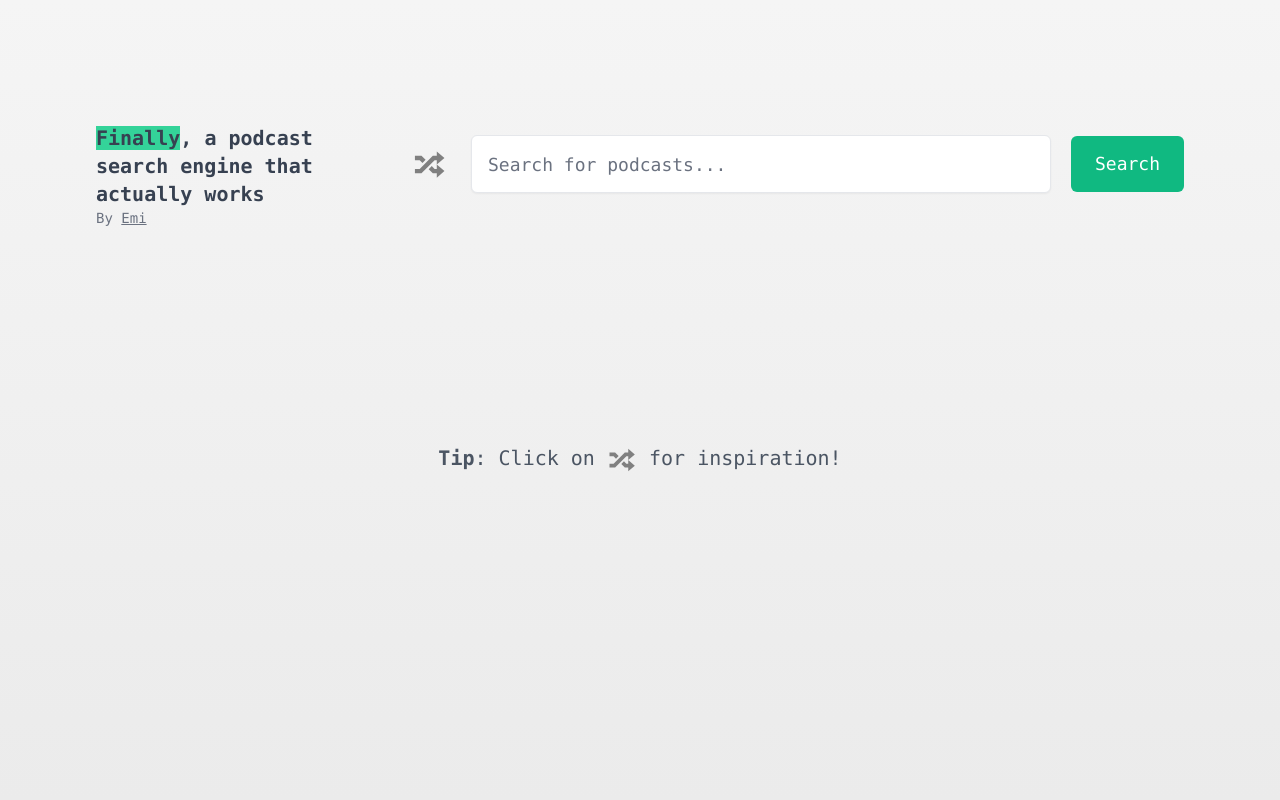
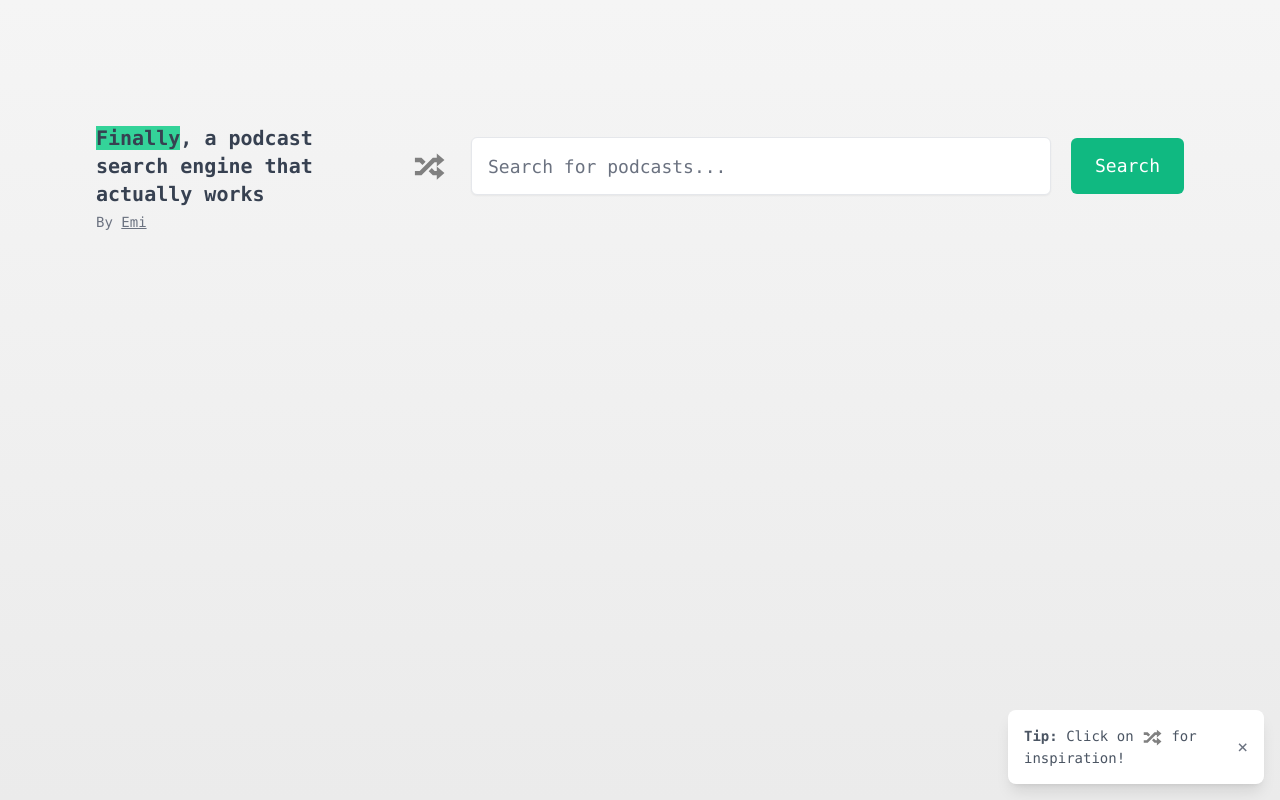
Before and after one commit to technoabsurdist/find-good-podcasts, a Next.js app: page / in a window 1280 px wide. Built offline with nearby package versions, Linux system fonts and the light colour scheme.

Commit message:
Testing Route and UI changes

```diff
--- /dev/null
+++ b/src/app/api/testing/route.ts
@@ -0,0 +1,27 @@
+import { NextResponse } from 'next/server'
+import { Result } from '@/components/search';
+
+export async function GET(request: Request) {
+    return NextResponse.json({
+        message: "Server running :)"
+    });
+}
+
+export async function POST(req: Request) {
+    const body = await req.json();
+
+    // make a fake response
+    const fakeResponse: Result = {
+        author: null,
+        id: "https://open.spotify.com/episode/1xesVhrRcngCAqK5BmEbvf",
+        publishedDate: "",
+        title: "A.I Could Solve Some of Humanity's Problems. It Already Has.",
+        url: "https://open.spotify.com/episode/1xesVhrRcngCAqK5BmEbvf",
+        score: 0.0,
+        highlights: ["Since the release of ChatGPT, huge amounts of attention and funding have been directed toward chatbots. ", "These A.I. systems are trained on copious amounts of human-generated data and designed to predict the next word in a given sentence. "]
+    };
+    const response: Result[] = Array(12).fill(fakeResponse)
+
+
+    return new NextResponse(JSON.stringify(response));
+}
--- a/src/app/globals.css
+++ b/src/app/globals.css
@@ -25,3 +25,19 @@ body {
     )
     rgb(var(--background-start-rgb));
 }
+
+.z-10 {
+  display: flex;
+  flex-wrap: nowrap; /* Ensures no wrapping occurs at base level */
+  justify-content: space-between; /* Aligns children on opposite ends */
+}
+
+@media (max-width: 900px) {
+  .z-10 {
+    flex-direction: column; /* Stacks children vertically on small screens */
+  }
+  .z-10 > div, .z-10 > Search {
+    width: 100%; /* Makes each child take the full width of the container */
+    margin-top: 50px; /* Adds space between the stacked elements */
+  }
+}
--- a/src/app/page.tsx
+++ b/src/app/page.tsx
@@ -7,26 +7,46 @@ import { useState } from 'react'
 
 export default function Home() {
   const [results, setResults] = useState<Result[] | null>(null)
+  const [showTip, setShowTip] = useState(true);  // State to control the visibility of the toast
+
   return (
     <>
-      <main className="flex min-h-screen flex-col items-center justify-between p-24">
-        <div className="z-10 mt-1 max-w-7xl w-full flex items-center justify-between font-mono text-sm">
+
+      <main className="font-mono flex min-h-screen flex-col items-center justify-between p-24">
+        <div className="z-10 mt-1 max-w-7xl w-full flex items-center justify-between text-sm">
           <div className='flex flex-col max-w-[300px]'>
             <p className='text-gray-700 text-xl font-semibold mr-7 mt-6'>
               <span className='font-extrabold bg-emerald-400'>Finally</span>, a podcast search engine that actually works
             </p>
-            <p className='text-gray-500 text-md'>By <a className='underline' target="_blank" href="https://github.com/technoabsurdist">Emi</a></p>
+            <p className='text-gray-500 text-md mt-1'>By <a className='underline' target="_blank" href="https://github.com/technoabsurdist">Emi</a></p>
           </div>
-          <Search setResults={setResults}/>
+          <Search setResults={setResults} setShowTip={setShowTip}/>
         </div>
-        <div className="gap-5 p-20 max-w-8xl w-full grid grid-cols-3 font-mono text-sm">
-          {results ? results.filter(result => result.title !== "Spotify Embed").map((result) => (
-            <PodcastCard key={result.id} {...result} />
-          )) : (
-            <div className='col-span-5 row-span-10 text-center text-gray-600'>
-              <p className='text-xl'><span className='font-bold'>Tip</span>: Click on <RandomIcon fill='gray' className='inline-block align-middle' height='1.5em' /> for inspiration!</p>
-            </div>
+
+        <div className="gap-5 p-20 max-w-9xl w-full grid grid-cols-3 text-sm">
+          {/* lazy solve: Sometimes returns embeds, which don't display correctly */}
+          {results ?
+
+          results.filter(result => result.title !== "Spotify Embed").map((r) => (
+            <PodcastCard key={r.id} {...r}
+            />
+          ))
+
+          :
+
+          (
+            <>
+              {showTip && (
+                <div className="toast fixed right-4 bottom-4 w-64 p-4 bg-white shadow-lg rounded-lg flex items-center justify-between">
+                  <p className="text-gray-600 text-sm">
+                    <span className="font-bold">Tip:</span> Click on <RandomIcon fill="gray" className="inline-block align-middle" height="1.5em" /> for inspiration!
+                  </p>
+                  <button onClick={() => setShowTip(false)} className="text-gray-500 text-lg leading-none">&times;</button>
+                </div>
+              )}
+            </>
           )}
+
         </div>
       </main>
     </>
--- a/src/components/podcast-card.tsx
+++ b/src/components/podcast-card.tsx
@@ -52,7 +52,7 @@ export function PodcastCard({title, publishedDate, highlights, url}: PodcastCard
   };
 
   return (
-    <div className="shadow-md shadow-emerald-200 bg-white rounded-lg p-6 max-w-md mx-auto" style={{ height: '400px', overflow: 'hidden' }}>
+    <div className="font-mono shadow-sm bg-white rounded-lg p-8 max-w-md mx-auto" style={{ height: '400px', overflow: 'hidden' }}>
       <div className="flex flex-col justify-between h-full">
         <div>
           <p className="text-gray-500 text-sm">{formatDate(publishedDate)}</p>
```
Also changed, not shown: src/app/api/summary/route.ts (line endings or trailing spaces).
